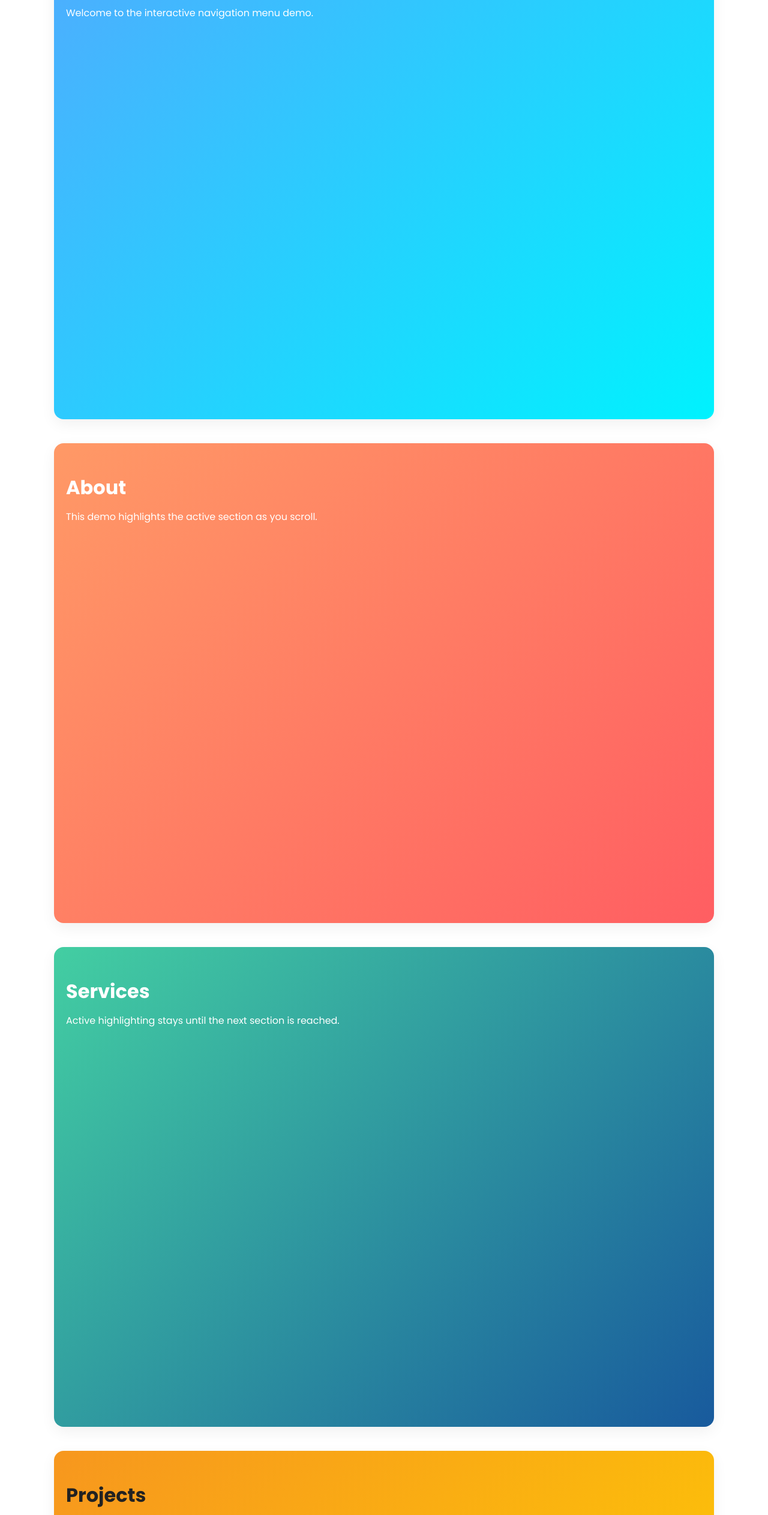
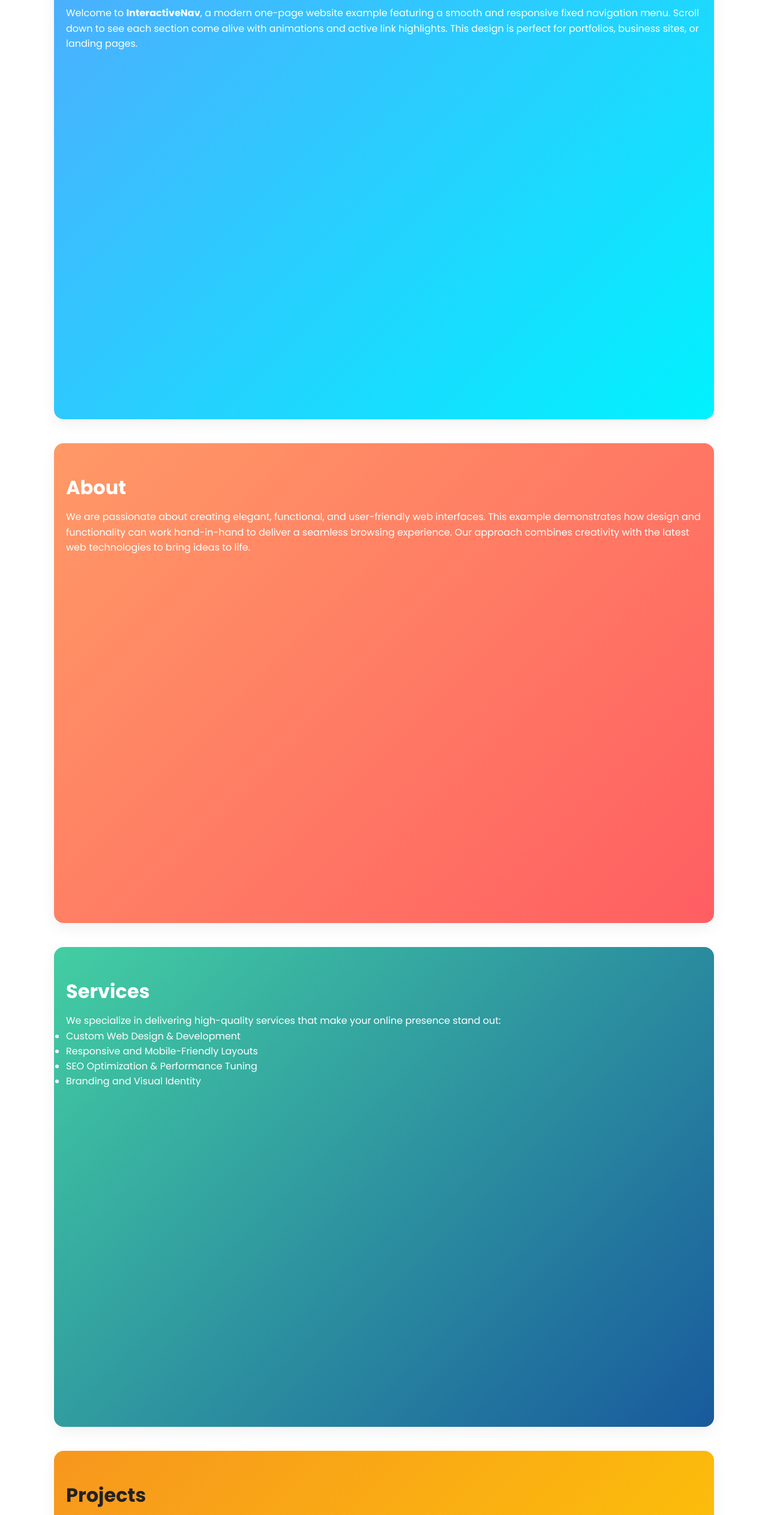
Before and after one commit to BhaveshKumar002/PRODIGY_WD_01, a plain HTML site: page index.html in a window 1280 px wide. Shown: the part 249-2775 px from the top of the page at 60% size. Drawn offline with Linux system fonts and the light colour scheme.

Commit message:
Update index.html

```diff
--- a/index.html
+++ b/index.html
@@ -140,11 +140,22 @@
   </div>
 </header>
 <main>
-  <section id="home"><h2>Home</h2><p>Welcome to the interactive navigation menu demo.</p></section>
-  <section id="about"><h2>About</h2><p>This demo highlights the active section as you scroll.</p></section>
-  <section id="services"><h2>Services</h2><p>Active highlighting stays until the next section is reached.</p></section>
-  <section id="projects"><h2>Projects</h2><p>We also add smooth animations on scroll.</p></section>
-  <section id="contact"><h2>Contact</h2><p>Navbar remains fixed on all pages.</p></section>
+  <section id="home"><h2>Home</h2><p>Welcome to <strong>InteractiveNav</strong>, a modern one-page website example featuring a smooth and responsive fixed navigation menu. Scroll down to see each section come alive with animations and active link highlights. This design is perfect for portfolios, business sites, or landing pages.</p></section>
+  <section id="about"><h2>About</h2><p>We are passionate about creating elegant, functional, and user-friendly web interfaces. This example demonstrates how design and functionality can work hand-in-hand to deliver a seamless browsing experience. Our approach combines creativity with the latest web technologies to bring ideas to life.</p></section>
+  <section id="services"><h2>Services</h2><p>We specialize in delivering high-quality services that make your online presence stand out:</p>
+<ul>
+      <li>Custom Web Design & Development</li>
+      <li>Responsive and Mobile-Friendly Layouts</li>
+      <li>SEO Optimization & Performance Tuning</li>
+      <li>Branding and Visual Identity</li>
+    </ul></section>
+  <section id="projects"><h2>Projects</h2><p>Here are some examples of the types of projects we’ve worked on:</p><ul>
+      <li>Interactive Portfolio Websites</li>
+      <li>Business Landing Pages with Conversion Focus</li>
+      <li>E-commerce Storefronts</li>
+      <li>Custom Web Applications</li>
+    </ul></section>
+  <section id="contact"><h2>Contact</h2><p>We’d love to hear from you! Whether you have a project in mind, need advice, or just want to say hello.</p></section>
 </main>
 <script>
   const header = document.getElementById('siteHeader');
```
